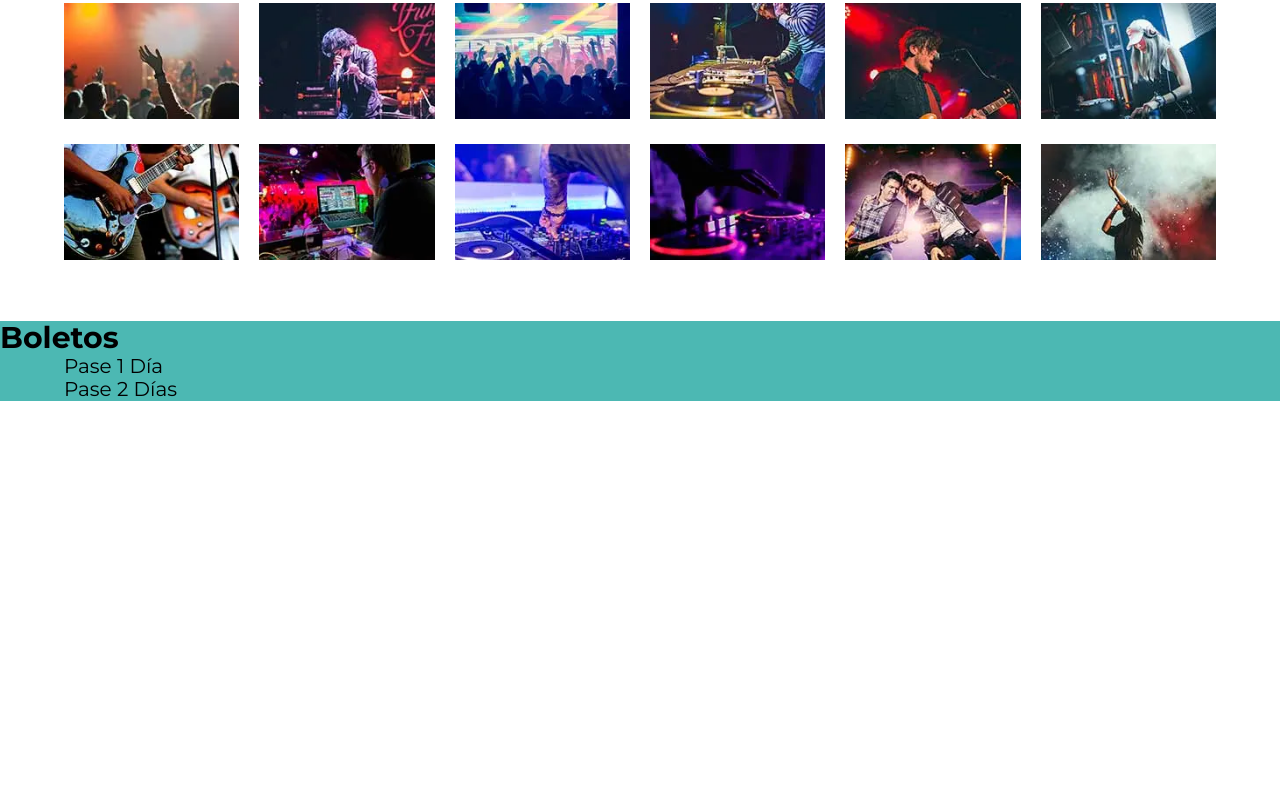
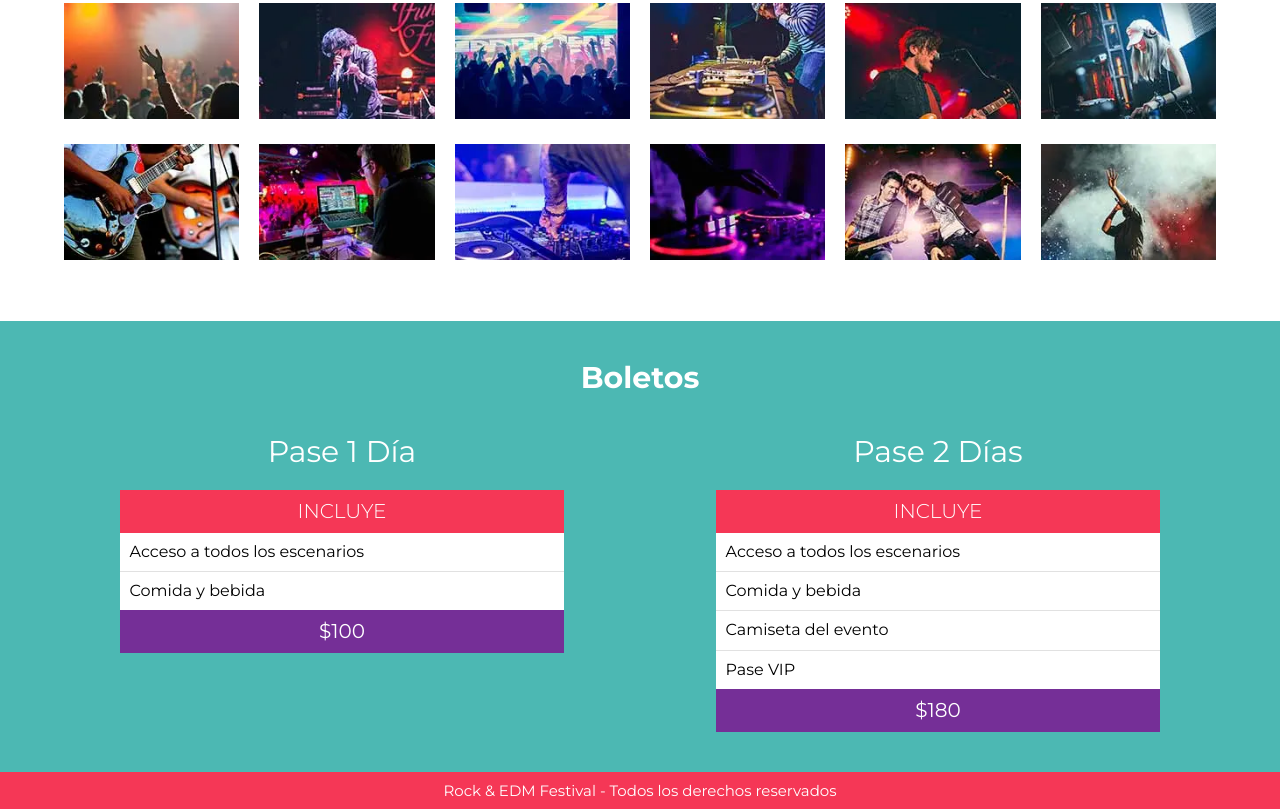
Before and after one commit to HectorGerardoZV/Proyecto04-FestivalMusica, a website: page html/index.html in a window 1280 px wide. Shown: the part 2725-3534 px from the top of the page. Before the commit the page ends 3126 px from the top, so only its background shows below. Drawn offline with Linux system fonts and the light colour scheme.

Commit message:
finalizacion de la seccion boletos y footer

```diff
--- a/html/index.html
+++ b/html/index.html
@@ -123,16 +123,90 @@
     <section class="boletos bg-verde">
         <h3>Boletos</h3>
         <div class="contenedor-boletos contenedor">
-            <div class="basico">
+            <div class="basico plan">
                 <p>Pase 1 Día</p>
+                <table class="pase">
+                    <thead>
+                        <tr>
+                            <th>
+                                Incluye
+                            </th>
+                        </tr>
+
+                    </thead>
+                    <tbody>
+                        <tr>
+                            <td>
+                                Acceso a todos los escenarios
+                            </td>
+                        </tr>
+                        <tr>
+                            <td>
+                                Comida y bebida
+                            </td>
+                        </tr>
+                    </tbody>
+                    <tfoot>
+                        <tr>
+                            <td>
+                                $100
+                            </td>
+                        </tr>
+
+                    </tfoot>
+                </table>
             </div>
-            <div class="premium">
+            <div class="premium plan">
                 <p>Pase 2 Días</p>
+                <table class="pase">
+                    <thead>
+                        <tr>
+                            <th>
+                                Incluye
+                            </th>
+                        </tr>
+
+                    </thead>
+                    <tbody>
+                        <tr>
+                            <td>
+                                Acceso a todos los escenarios
+                            </td>
+                        </tr>
+                        <tr>
+                            <td>
+                                Comida y bebida
+                            </td>
+                        </tr>
+                        <tr>
+                            <td>
+                                Camiseta del evento
+                            </td>
+                        </tr>
+                        <tr>
+                            <td>
+                                Pase VIP
+                            </td>
+                        </tr>
+                    </tbody>
+                    <tfoot>
+                        <tr>
+                            <td>
+                                $180
+                            </td>
+                        </tr>
+
+                    </tfoot>
+                </table>
             </div>
         </div>
 
     </section>
 
+    <footer class="footer">
+        <p>Rock & EDM Festival - Todos los derechos reservados</p>
+    </footer>
+
     <script src="../build/js/bundle.js"></script>
 </body>
 
--- a/src/scss/app.scss
+++ b/src/scss/app.scss
@@ -10,4 +10,6 @@
 @import "layout/informacion";
 @import "layout/lineUp";
 @import "layout/galeria";
+@import "layout/bolestos";
+@import "layout/footer";
 //
--- /dev/null
+++ b/src/scss/layout/_bolestos.scss
@@ -0,0 +1,60 @@
+.boletos {
+    padding: $separacion 0;
+    h3 {
+        text-align: center;
+        color: $cBlanco;
+    }
+    .plan {
+        p {
+            color: $cBlanco;
+            font-size: 3rem;
+            text-align: center;
+            margin-bottom: 2rem;
+        }
+    }
+}
+
+.contenedor-boletos {
+    margin-top: $separacion;
+    @include grid(2, $separacion) {}
+}
+
+.pase {
+    width: 80%;
+    margin: 0 auto;
+    border-spacing: 0;
+    thead {
+        background-color: $cRosa;
+        th {
+            padding: 1rem 0;
+            color: $cBlanco;
+            font-size: 2rem;
+            font-weight: $fPrincipal300;
+            text-transform: uppercase;
+        }
+    }
+    tbody {
+        background-color: $cBlanco;
+        td {
+            padding: 1rem 0;
+            border-bottom: 1px solid #e1e1e1;
+            padding-left: 1rem;
+        }
+        tr {
+            &:last-of-type {
+                td {
+                    border-bottom: none;
+                }
+            }
+        }
+    }
+    tfoot {
+        background-color: $cMorado;
+        td {
+            padding: 1rem 0;
+            text-align: center;
+            color: $cBlanco;
+            font-size: 2rem;
+        }
+    }
+}
--- /dev/null
+++ b/src/scss/layout/_footer.scss
@@ -0,0 +1,9 @@
+.footer {
+    background-color: $cRosa;
+    padding: 1rem 0;
+    p {
+        text-align: center;
+        font-size: 1.5rem;
+        color: $cBlanco;
+    }
+}
```
Also changed, not shown: build/css/app.css.
